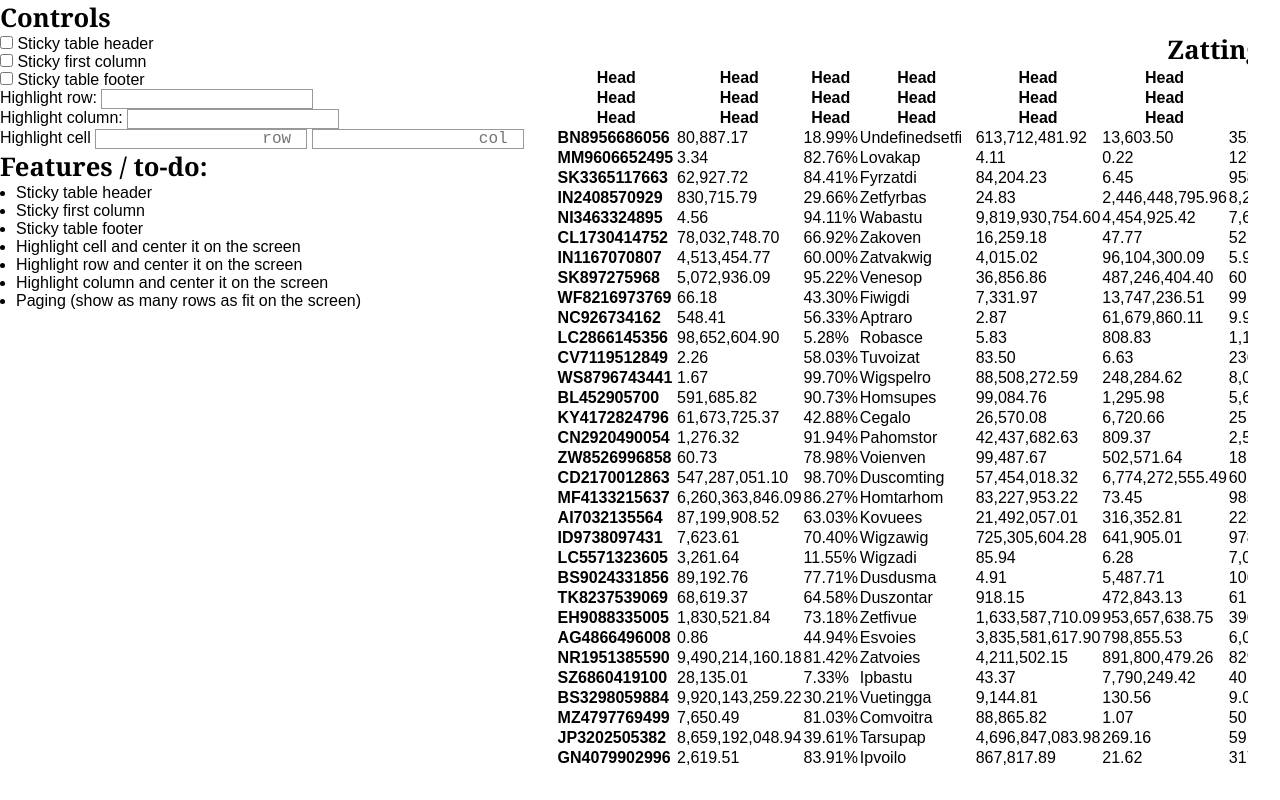
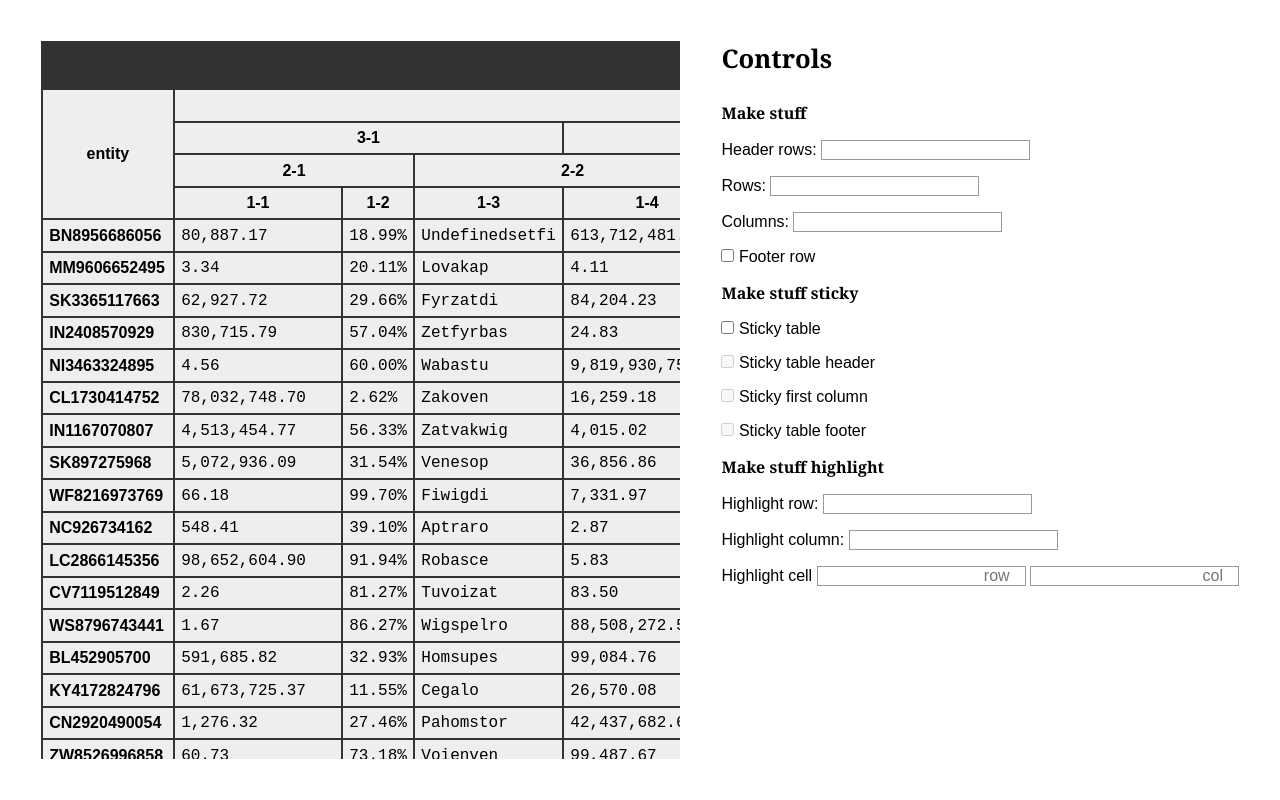
Before and after one commit to ruudrenssen/holy-table, a plain HTML site: page index.html in a window 1280 px wide. Drawn offline with Linux system fonts and the light colour scheme.

Commit message:
create controls

```diff
--- a/index.html
+++ b/index.html
@@ -8,49 +8,86 @@
     <link rel='stylesheet' type='text/css' media='screen' href='./styles/main.css'>
 </head>
 <body>
+    <main>
+    </main>
     <aside>
         <h2>Controls</h2>
         <form>
+            <fieldset>
+                <div>
+                    <legend>Make stuff</legend>
+                </div>
                 <label>
-                <input type="checkbox">
+                    Header rows:
+                    <input type="number" data-control="set-header-rows">
+                </label>
+                <label>
+                    Rows:
+                    <input type="number" data-control="set-rows">
+                </label>
+                <label>
+                    Columns:
+                    <input type="number" data-control="set-columns">
+                </label>
+                <label>
+                    <input type="checkbox" data-control="toggle-footer">
+                    Footer row
+                </label>
+            </fieldset>
+            <fieldset id="sticky-table-controls">
+                <div>
+                    <legend>Make stuff sticky</legend>
+                </div>
+
+                <label>
+                    <input type="checkbox" data-control="toggle-sticky-table">
+                    Sticky table
+                </label>
+
+                <label>
+                    <input type="checkbox" data-control="toggle-sticky-header">
                     Sticky table header
                 </label>
 
                 <label>
-                <input type="checkbox">
+                    <input type="checkbox" data-control="toggle-sticky-first-column">
                     Sticky first column
                 </label>
 
                 <label>
-                <input type="checkbox">
+                    <input type="checkbox" data-control="toggle-sticky-footer">
                     Sticky table footer
+                </label>
+            </fieldset>
+            <fieldset>
+                <div>
+                    <legend>Make stuff highlight</legend>
+                </div>
+                <label>
+                    Highlight row: <input type="number" data-control="highlight-row">
                 </label>
 
                 <label>
-                Highlight row: <input type="number">
+                    Highlight column: <input type="number" data-control="highlight-column">
                 </label>
 
                 <label>
-                Highlight column: <input type="number">
+                    Highlight cell <input type="number" placeholder="row" data-control="highlight-cell"> <input type="number" placeholder="col" data-control="highlight-cell">
                 </label>
-
-            <label>
-                Highlight cell <input type="number" placeholder="row"> <input type="number" placeholder="col">
-            </label>
+            </fieldset>
         </form>
-        <h2>Features / to-do:</h2>
-        <ul>
-            <li>Sticky table header</li>
-            <li>Sticky first column</li>
-            <li>Sticky table footer</li>
-            <li>Highlight cell and center it on the screen</li>
-            <li>Highlight row and center it on the screen</li>
-            <li>Highlight column and center it on the screen</li>
-            <li>Paging (show as many rows as fit on the screen)</li>
-        </ul>
+        <!--
+            todo:
+            Sticky table header
+            Sticky first column
+            Sticky table footer
+            Highlight cell and center it on the screen
+            Highlight row and center it on the screen
+            Highlight column and center it on the screen
+            Paging (show as many rows as fits on screen)
+            Variable row and col count
+        -->
     </aside>
-    <main>
-    </main>
     <script type="module" src='./js/main.mjs'></script>
 </body>
 </html>
--- /dev/null
+++ b/js/dummyTable.mjs
@@ -0,0 +1,117 @@
+import { generateElement } from './factory.mjs';
+import { dummyTableData } from './factory.mjs';
+
+class DummyTable {
+	constructor(rows, cols, headerRows) {
+		const tableEl = generateElement('table');
+		this._element = tableEl;
+		this.populate(dummyTableData(rows, cols, headerRows));
+	}
+
+	getTable () {
+		return this._element;
+	}
+
+	populate (data) {
+		this._element.innerHTML = "";
+
+		let caption = null;
+		let thead = this.generateHeader([...data.thead]);
+		let tfoot = null;
+		let tbody = null;
+
+		if(data.caption) {
+			caption = generateElement('caption', undefined, data.caption);
+		}
+
+		if(data.tfoot) {
+			tfoot = generateElement('tfoot');
+			data.tfoot.forEach((cell, index) => {
+				if (index === 0) {
+					const th = generateElement('th', undefined, 'Total')
+					tfoot.appendChild(th);
+				} else {
+					const td = generateElement('td', undefined, cell);
+					tfoot.appendChild(td);
+				}
+			})
+		}
+
+		if(data.tbody.length) {
+			tbody = generateElement('tbody');
+			data.tbody.forEach(row => {
+				const tr = generateElement('tr');
+				row.forEach((cell, index) => {
+					let element;
+					if (index === 0) {
+						element = 'th';
+					} else {
+						element = 'td';
+					}
+					const td = generateElement(element, undefined, cell);
+					tr.appendChild(td);
+				});
+				tbody.appendChild(tr);
+			});
+
+		}
+
+		this._element.appendChild(caption);
+		this._element.appendChild(thead);
+		this._element.appendChild(tfoot);
+		this._element.appendChild(tbody);
+	}
+
+	generateHeader(data, element = null) {
+		const rowCount = data.length;
+		if(rowCount === 0) {
+			return element;
+		} else {
+			if(!element) {
+				const trFirst = generateElement('tr');
+				const thFirst = generateElement('th', undefined, 'entity');
+				thFirst.setAttribute('rowSpan', rowCount + 1);
+				trFirst.appendChild(thFirst);
+
+				const thSecond = generateElement('th', undefined, 'properties');
+				thSecond.setAttribute('colSpan', data[0].length - 1);
+				trFirst.appendChild(thSecond);
+
+				data.forEach(row => {
+					row.shift();
+				});
+
+				element = generateElement('thead');
+				element.appendChild(trFirst);
+			}
+
+			const tr = generateElement('tr');
+			const rowData = data.shift();
+
+			if(rowCount === 0) {
+				rowData.forEach((cell, index) => {
+					tr.appendChild(generateElement('th', undefined, cell));
+				});
+			} else {
+				// render single cells
+				const singleCount = rowData.length % rowCount;
+				const multipleCount = Math.floor(rowData.length / rowCount);
+				let th = undefined;
+				for(let i = 0; i < singleCount; i++) {
+					th = generateElement('th', undefined, `${rowCount}-${i + 1}`);
+					tr.appendChild(th);
+				}
+				for(let i = 0; i < multipleCount; i++) {
+					th = generateElement('th', undefined, `${rowCount}-${i + 1}`);
+					th.setAttribute('colspan', rowCount);
+					tr.appendChild(th);
+				}
+			}
+			element.appendChild(tr);
+
+			return this.generateHeader(data, element);
+		}
+	}
+}
+
+export default DummyTable;
--- a/js/factory.mjs
+++ b/js/factory.mjs
@@ -44,6 +44,7 @@ function randomString(length = 3) {
 }
 
 function dummyTableData(rows = 5, columns = 3, headerRows = 1) {
+	// todo: loop through next array
 	const dataTypes = [randomIsin, randomDouble, randomPercentage, randomString, randomDouble, randomDouble, randomDouble, randomPercentage, randomString, randomDouble, randomDouble, randomDouble, randomPercentage, randomString, randomDouble, randomDouble, randomDouble, randomPercentage, randomString, randomDouble, randomDouble];
 	let caption = randomString();
 	let thead = new Array(headerRows);
@@ -55,7 +56,7 @@ function dummyTableData(rows = 5, columns = 3, headerRows = 1) {
 		for (let columnIndex = 0; columnIndex < columns; columnIndex++) {
 			row[columnIndex] = 'Head';
 		}
-		thead.push(row);
+		thead[rowIndex] = row;
 	}
 
 
--- a/js/main.mjs
+++ b/js/main.mjs
@@ -1,4 +1,8 @@
-import Table from './table.mjs';
+import DummyTable from './dummyTable.mjs';
+import StickyTable from './stickyTable.mjs';
 
-let dummyTable = new Table();
-document.querySelector('main').appendChild(dummyTable.element);
+let dummyTable = new DummyTable(100, 13, 3);
+let tableElement = dummyTable.getTable();
+let stickyTable = new StickyTable(tableElement, document.getElementById('sticky-table-controls'));
+
+document.querySelector('main').appendChild(tableElement);
--- /dev/null
+++ b/js/stickyTable.mjs
@@ -0,0 +1,59 @@
+class StickyTable {
+	constructor(tableElement, controlElement) {
+		this.tableElement = tableElement;
+		this.controlElement = controlElement;
+
+		this.controlElement.addEventListener('change', (event) => {
+			switch(event.target.dataset.control) {
+				case 'toggle-sticky-table':
+					this.toggleStickyTable(event.target);
+					break;
+				case 'toggle-sticky-header':
+					this.toggleStickyHead(event.target.checked);
+					break;
+				case 'toggle-sticky-first-column':
+					this.toggleStickyFirstColumn(event.target.checked);
+					break;
+				case 'toggle-sticky-footer':
+					this.toggleStickyFooter(event.target.checked);
+					break;
+			}
+		})
+
+		this.toggleStickyTable(this.controlElement.querySelector("[data-control='toggle-sticky-table'"));
+	}
+
+	toggleStickyTable(target) {
+		if(target.checked) {
+			// enable other options
+			this.tableElement.classList.add('sticky-table');
+			this.controlElement.querySelectorAll("[data-control]").forEach(control => {
+				if(control != target) {
+					control.disabled = false;
+				}
+			});
+		} else {
+			// disable other options
+			this.tableElement.classList.remove('sticky-table');
+			this.controlElement.querySelectorAll("[data-control]").forEach(control => {
+				if(control != target) {
+					control.disabled = true;
+				}
+			});
+		}
+	}
+
+	toggleStickyHead(value) {
+		console.log(value);
+	}
+
+	toggleStickyFirstColumn(value) {
+		console.log(value);
+	}
+
+	toggleStickyFooter(value) {
+		console.log(value);
+	}
+}
+
+export default StickyTable;
--- a/js/table.mjs
+++ /dev/null
@@ -1,74 +0,0 @@
-import { generateElement } from './factory.mjs';
-import { dummyTableData } from './factory.mjs';
-
-class Table {
-	constructor() {
-		const tableEl = generateElement('table', ['advanced-table']);
-		this._element = tableEl;
-		this.populate(dummyTableData(100,12,3));
-	}
-
-	get element () {
-		return this._element;
-	}
-
-	populate (data) {
-		this._element.innerHTML = "";
-
-		let caption = null;
-		let thead = null;
-		let tfoot = null;
-		let tbody = null;
-
-		if(data.caption) {
-			caption = generateElement('caption', undefined, data.caption);
-		}
-
-		if(data.thead) {
-			console.log(data.thead);
-			thead = generateElement('thead');
-			data.thead.forEach((row, index) => {
-				const tr = generateElement('tr');
-				row.forEach((cell, index) => {
-					const th = generateElement('th', undefined, cell);
-					tr.appendChild(th);
-				});
-				thead.appendChild(tr);
-			})
-		}
-
-		if(data.tfoot) {
-			tfoot = generateElement('tfoot');
-			data.tfoot.forEach(cell => {
-				const td = generateElement('td', undefined, cell);
-				tfoot.appendChild(td);
-			})
-		}
-
-		if(data.tbody.length) {
-			tbody = generateElement('tbody');
-			data.tbody.forEach(row => {
-				const tr = generateElement('tr');
-				row.forEach((cell, index) => {
-					let element;
-					if (index === 0) {
-						element = 'th';
-					} else {
-						element = 'td';
-					}
-					const td = generateElement(element, undefined, cell);
-					tr.appendChild(td);
-				});
-				tbody.appendChild(tr);
-			});
-
-		}
-
-		this._element.appendChild(caption);
-		this._element.appendChild(thead);
-		this._element.appendChild(tfoot);
-		this._element.appendChild(tbody);
-	}
-}
-
-export default Table;
--- a/styles/document.css
+++ b/styles/document.css
@@ -1,8 +1,9 @@
 html {
-	--base-size: 				1rem;
+	--base-relative-size:		1rem;
+	--base-raster-size:			2px;
 	--font-heading: 			Georgia, 'Times New Roman', Times, serif;
 	--font-body: 				Arial, Helvetica, sans-serif;
-	--font-number: 				monospace;
+	--font-table: 				monospace;
 	--color-background:			#eee;
 	--color-foreground:			#333;
 	--color-muted:				#999;
@@ -12,11 +13,19 @@ html {
 }
 
 body {
-	--font-size-base: var(--base-size);
+	--size: var(--base-relative-size);
+	--size-s: calc(var(--base-relative-size) / 1.6);
+	--size-xs: calc(var(--size-s) / 1.6);
+	--size-xxs: calc(var(--size-xs) / 1.6);
+	--size-l: calc(var(--base-relative-size) * 1.6);
+	--size-xl: calc(var(--size-l) * 1.6);
+
+	--font-size-base: var(--base-relative-size);
 	--font-size-s: calc(var(--font-size-base) / 1.6);
 	--font-size-m: var(--font-size-base);
 	--font-size-l: calc(var(--font-size-base) * 1.6);
 	--font-size-xl: calc(var(--font-size-base) * 2.6);
+	--border-size: var(--base-raster-size);
 
 	font-size: var(--font-size-m);
 }
--- a/styles/form.css
+++ b/styles/form.css
@@ -1,3 +1,14 @@
+form, fieldset {
+	display: grid;
+	grid-auto-columns: 100%;
+	gap: var(--size);
+}
+
+legend {
+	font-weight: bold;
+	font-family: var(--font-heading);
+}
+
 label {
 	display: block;
 }
--- a/styles/layout.css
+++ b/styles/layout.css
@@ -1,12 +1,20 @@
 body {
 	display: grid;
+	grid-template-columns: 1fr max-content;
+	grid-template-rows: 1fr;
+	gap: var(--size-xl);
+	padding: var(--size-xl);
+
 	height: 100%;
-	width: 100%;
-	grid-template-columns: max-content 1fr;
-	grid-template-rows: 1fr;
 }
 
 main {
 	overflow: auto;
-	margin: calc(var(--base-size) * 2);
 }
+
+aside {
+	display: grid;
+	grid-auto-columns: 100%;
+	grid-auto-rows: min-content;
+	gap: var(--size-l);
+}
--- a/styles/table.css
+++ b/styles/table.css
@@ -1,17 +1,33 @@
 table {
-
+	border-collapse: separate;
+	border-spacing: var(--border-size);
+	background-color: var(--color-foreground);
 }
 
 caption {
+	padding: var(--size-xs);
+
 	font-size: var(--font-size-l);
 	font-weight: bold;
 	font-family: var(--font-heading);
+
+	background-color: var(--color-foreground);
+	color: var(--color-background);
+}
+
+th, td {
+	padding: var(--size-xs);
+	background-color: var(--color-background);
 }
 
 th {
 	font-weight: bold;
 }
 
+td {
+	font-family: var(--font-table);
+}
+
 tbody th {
 	text-align: left;
 }
```
Lines whose indentation alone changed are shown as unchanged.
